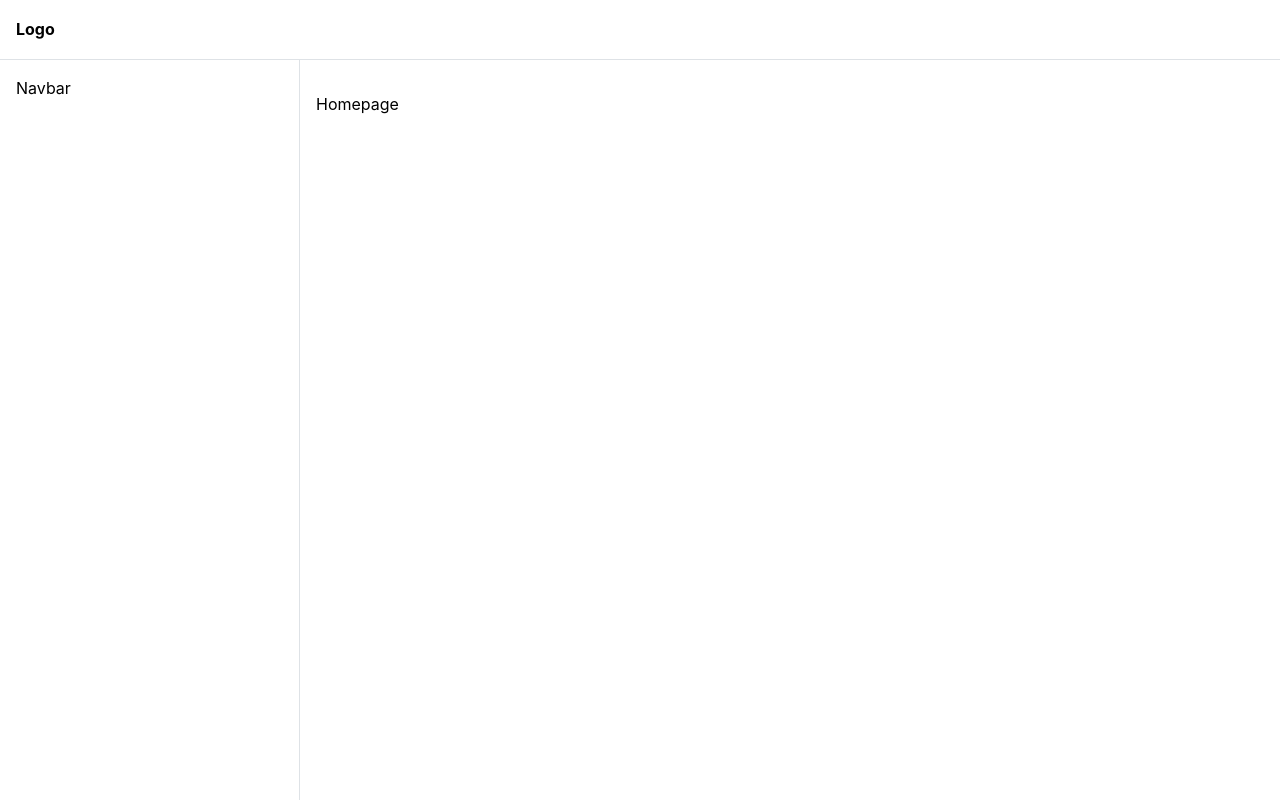
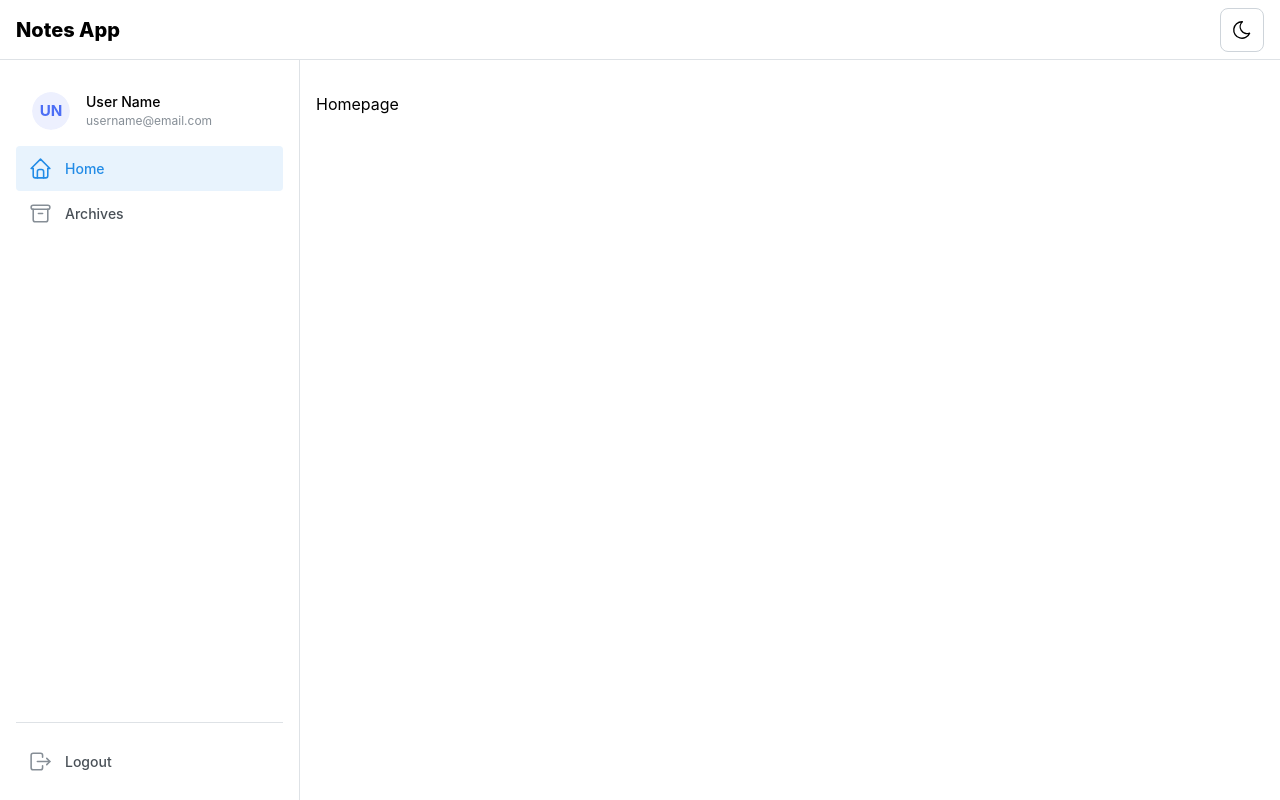
Before and after one commit to carloabimanyu/notes-app-v2, a React (Vite) app: page / in a window 1280 px wide. Built offline with nearby package versions, Linux system fonts and the light colour scheme.

Commit message:
feat(layout): implement Logo, Navbar, and ThemeToggle in MainLayout

```diff
--- a/src/layouts/MainLayout.jsx
+++ b/src/layouts/MainLayout.jsx
@@ -1,6 +1,9 @@
 import { AppShell, Burger, Group, Text } from "@mantine/core";
 import { useDisclosure } from "@mantine/hooks";
 import { Outlet } from "react-router-dom";
+import Navbar from "../components/Navbar";
+import Logo from "../components/Logo";
+import ThemeToggle from "../components/ThemeToggle";
 
 function MainLayout() {
     const [opened, { toggle }] = useDisclosure();
@@ -16,7 +19,7 @@ function MainLayout() {
             }}
         >
             <AppShell.Header>
-                <Group h="100%" px="md">
+                <Group h="100%" px="md" justify="space-between">
                     <Burger
                         opened={opened}
                         onClick={toggle}
@@ -24,13 +27,15 @@ function MainLayout() {
                         size="sm"
                     />
 
-                    <Text fw={700}>Logo</Text>
+                   <Logo />
+
+                   <ThemeToggle />
                 </Group>
 
             </AppShell.Header>
 
-            <AppShell.Navbar p="md">
-                <Text>Navbar</Text>
+            <AppShell.Navbar>
+                <Navbar />
             </AppShell.Navbar>
 
             <AppShell.Main>
```
